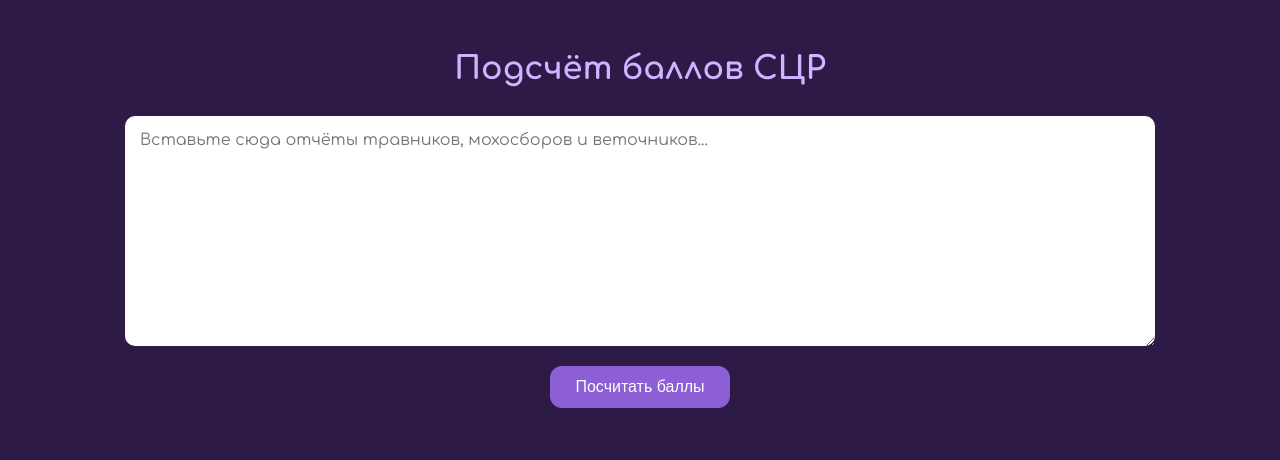
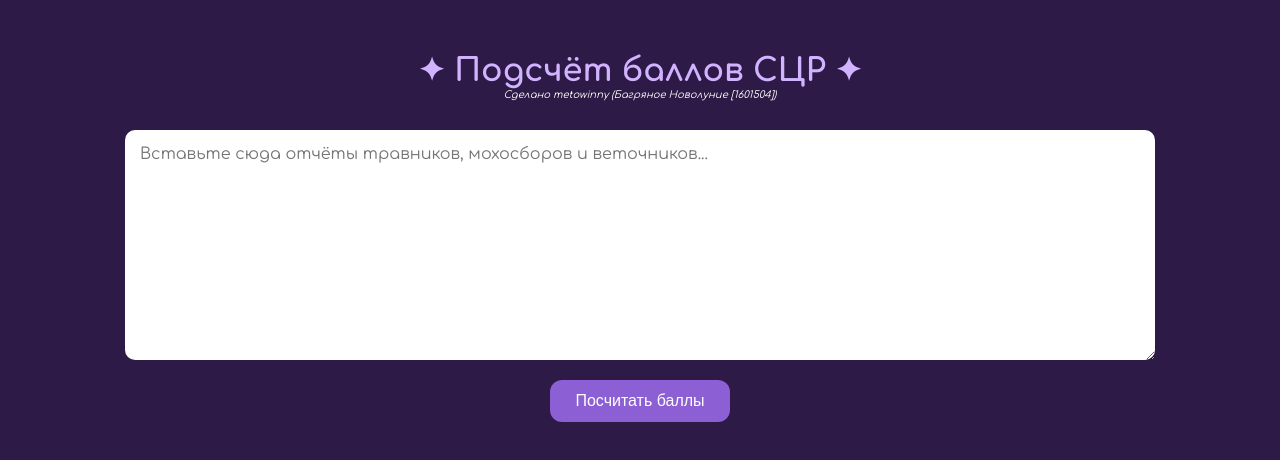
Before and after one commit to metowinny/Score-Counter, a plain HTML site: page index.html in a window 1280 px wide. Drawn offline with Linux system fonts and the light colour scheme.

Commit message:
Update index.html

```diff
--- a/index.html
+++ b/index.html
@@ -75,10 +75,17 @@
       font-weight: bold;
       background-color: #5a3a85;
     }
+
+    .small-text {
+      font-size: 10px;
+      text-align: center;
+      margin-top: -10px;
+    }
   </style>
 </head>
 <body>
-  <h1>Подсчёт баллов СЦР</h1>
+  <h1>✦ Подсчёт баллов СЦР ✦</h1>
+  <p class="small-text"><i>Сделано metowinny (Багряное Новолуние [1601504])</i></p>
   <textarea id="input" placeholder="Вставьте сюда отчёты травников, мохосборов и веточников..."></textarea>
   <button onclick="processReports()">Посчитать баллы</button>
 
```
